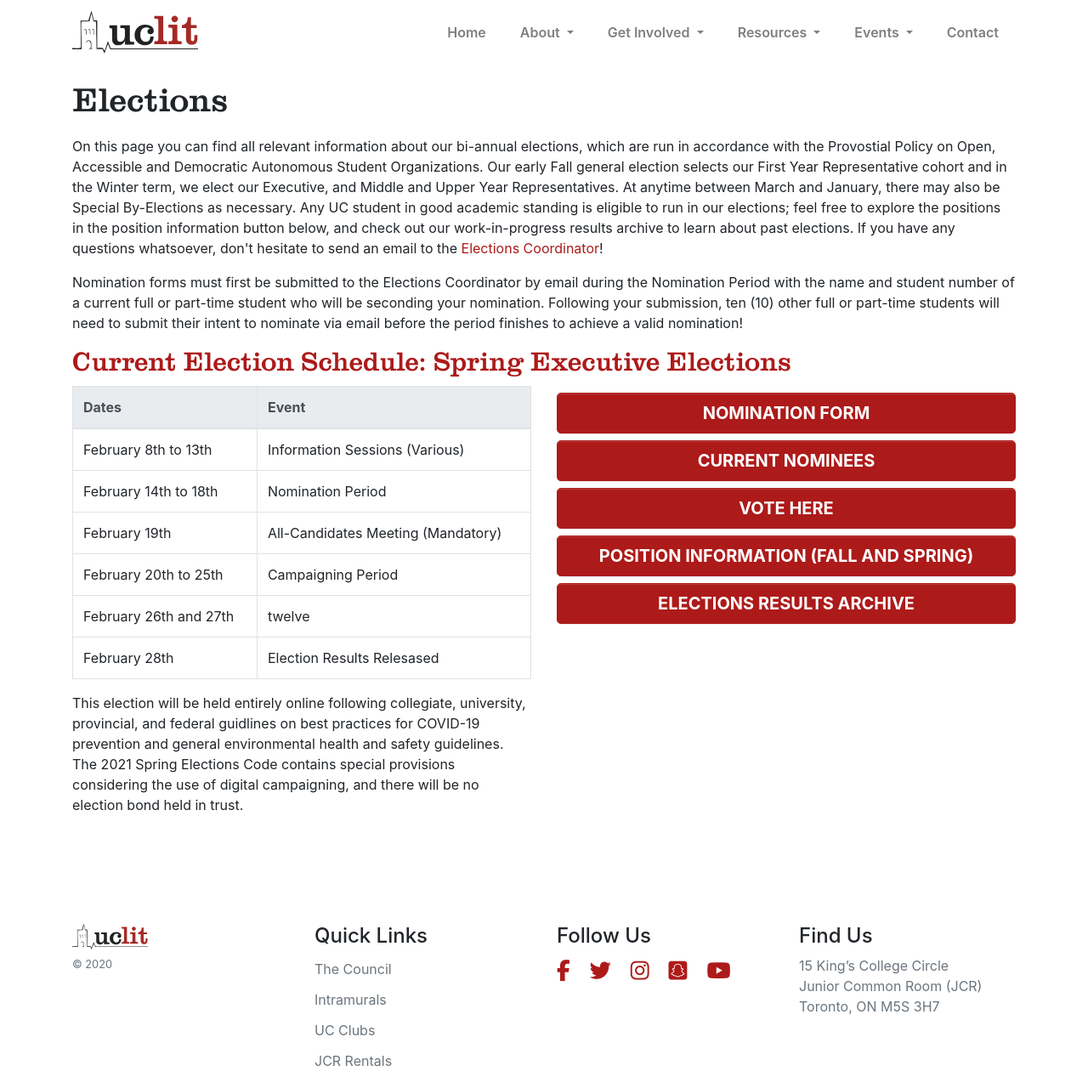
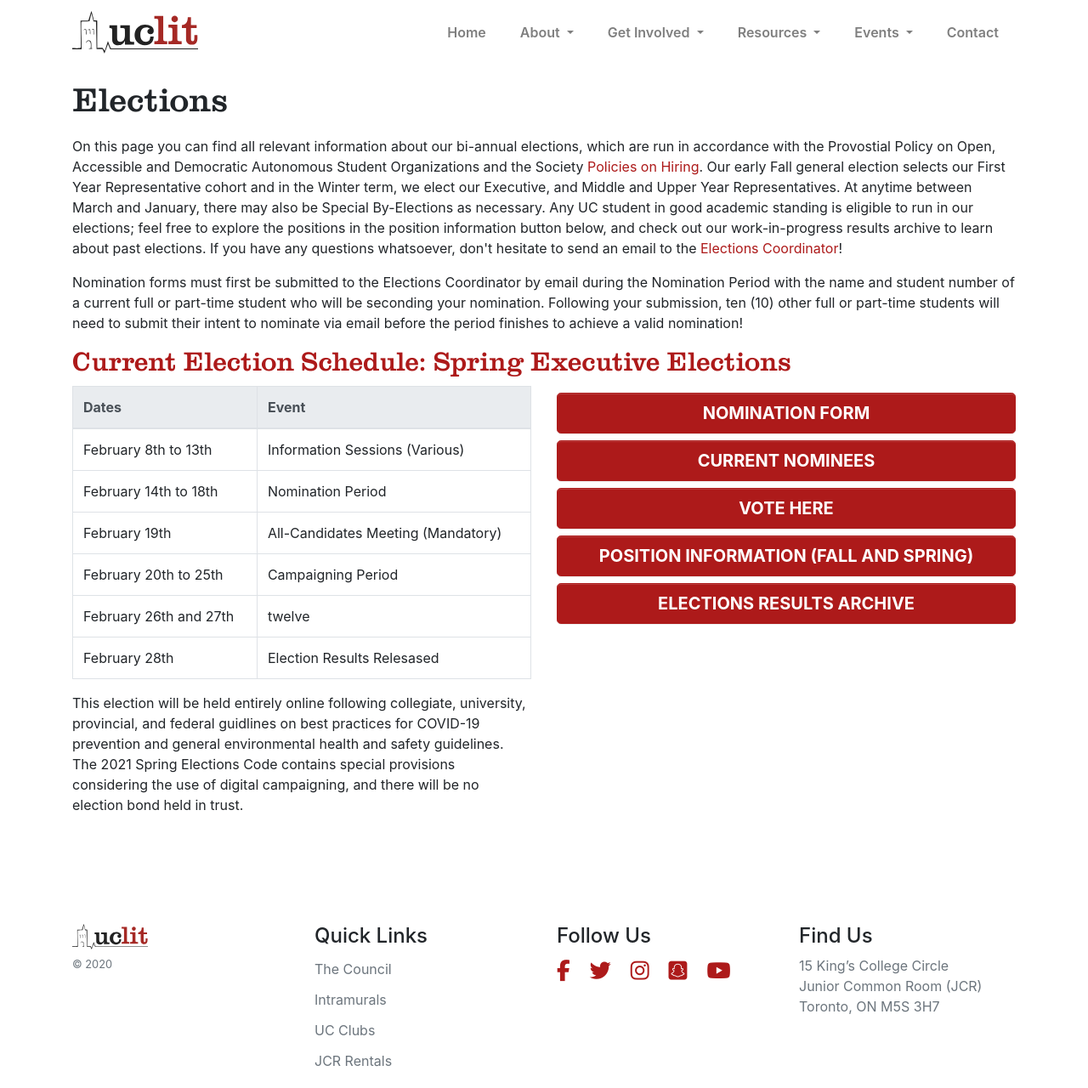
Before and after one commit to uclit-webmaster/uclit-site, a Jekyll site: the page built from get-involved/elections.html, in a window 1280 px wide and 1280 px high. Shown: the whole window at 85% size. Built offline with Jekyll 4.4.1, drawn with Linux system fonts in a browser that asks for light colours; nearby versions of some CDN libraries.

Commit message:
Update elections.yml

```diff
--- a/_data/elections.yml
+++ b/_data/elections.yml
@@ -1,6 +1,6 @@
 # https://yaml-multiline.info/ (info about multiline strings in yaml)
 text: |
-  <p>On this page you can find all relevant information about our bi-annual elections, which are run in accordance with the Provostial Policy on Open, Accessible and Democratic Autonomous Student Organizations. Our early Fall general election selects our First Year Representative cohort and in the Winter term, we elect our Executive, and Middle and Upper Year Representatives. At anytime between March and January, there may also be Special By-Elections as necessary. Any UC student in good academic standing is eligible to run in our elections; feel free to explore the positions in the position information button below, and check out our work-in-progress results archive to learn about past elections. If you have any questions whatsoever, don't hesitate to send an email to the <a href="mailto:elections@uclit.ca">Elections Coordinator</a>!</p>
+  <p>On this page you can find all relevant information about our bi-annual elections, which are run in accordance with the Provostial Policy on Open, Accessible and Democratic Autonomous Student Organizations and the Society <a href="https://uclit.ca/resources/documents">Policies on Hiring</a>. Our early Fall general election selects our First Year Representative cohort and in the Winter term, we elect our Executive, and Middle and Upper Year Representatives. At anytime between March and January, there may also be Special By-Elections as necessary. Any UC student in good academic standing is eligible to run in our elections; feel free to explore the positions in the position information button below, and check out our work-in-progress results archive to learn about past elections. If you have any questions whatsoever, don't hesitate to send an email to the <a href="mailto:elections@uclit.ca">Elections Coordinator</a>!</p>
 
   <p>Nomination forms must first be submitted to the Elections Coordinator by email during the Nomination Period with the name and student number of a current full or part-time student who will be seconding your nomination. Following your submission, ten (10) other full or part-time students will need to submit their intent to nominate via email before the period finishes to achieve a valid nomination!</p>
 
```
